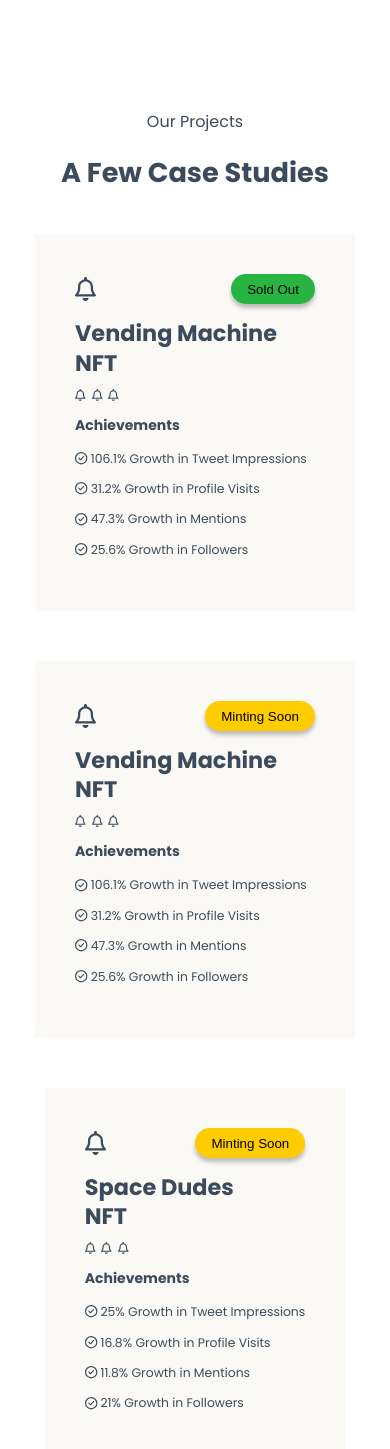
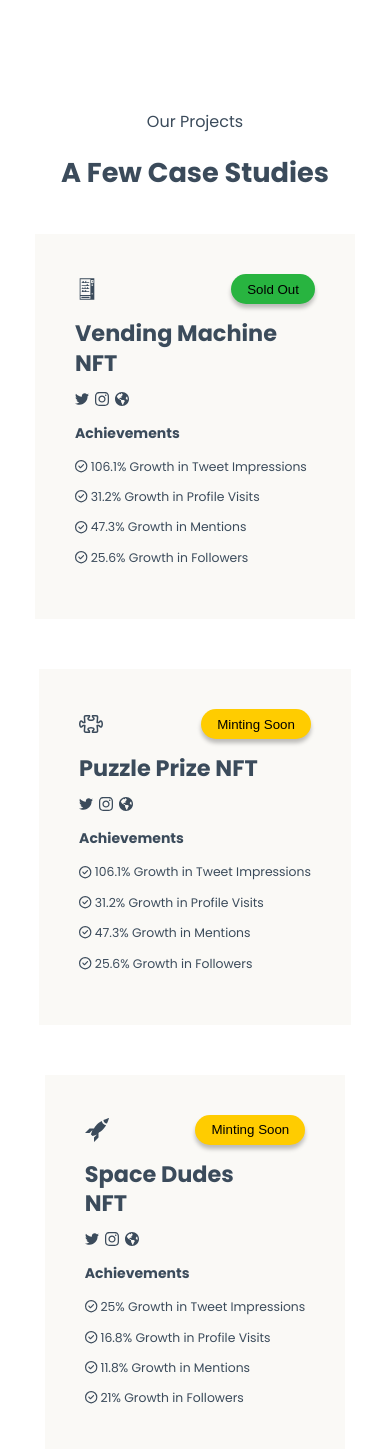
Before and after one commit to chrisokwakol/mintyy, a Next.js app: page /casestudies in a window 390 px wide. Shown: the part 2059-3508 px from the top of the page. Built offline with nearby package versions, Linux system fonts and the light colour scheme.

Commit message:
added icons to case studies

```diff
--- a/pages/casestudies.js
+++ b/pages/casestudies.js
@@ -11,6 +11,12 @@ import {
 	faRectangleXmark,
 	faCalendarXmark,
 } from "@fortawesome/free-regular-svg-icons";
+import { GiVendingMachine } from 'react-icons/gi';
+import { FaInstagram } from 'react-icons/fa';
+import { FaTwitter } from 'react-icons/fa';
+import { FaGlobeAmericas } from 'react-icons/fa';
+import { BsPuzzle } from 'react-icons/bs';
+import { GoRocket } from 'react-icons/go';
 import Header from "../components/Header";
 import PreFooter from "../components/PreFooter";
 import Footer from "../components/Footer";
@@ -394,14 +400,14 @@ function CaseStudies() {
 				<div className={styles.caseStudiesCards}>
 					<div className={styles.caseStudiesCardItem}>
 						<div className={styles.caseStudiesCardItemOneTop}>
-							<FontAwesomeIcon icon={faBell} />
+							<GiVendingMachine />
 							<button>Sold Out</button>
 						</div>
 						<h4>Vending Machine NFT</h4>
 						<div className={styles.socialIcons}>
-							<FontAwesomeIcon className={styles.socialIcon} icon={faBell} />{" "}
-							<FontAwesomeIcon className={styles.socialIcon} icon={faBell} />{" "}
-							<FontAwesomeIcon className={styles.socialIcon} icon={faBell} />{" "}
+							<FaTwitter className={styles.socialIcon} />{" "}
+							<FaInstagram className={styles.socialIcon} />{" "}
+							<FaGlobeAmericas className={styles.socialIcon} />{" "}
 						</div>
 						<p className={styles.achievements}>Achievements</p>
 						<div>
@@ -426,14 +432,14 @@ function CaseStudies() {
 
 					<div className={styles.caseStudiesCardItem}>
 						<div className={styles.caseStudiesCardItemTwoTop}>
-							<FontAwesomeIcon icon={faBell} />
+							<BsPuzzle />
 							<button>Minting Soon</button>
 						</div>
-						<h4>Vending Machine NFT</h4>
+						<h4>Puzzle Prize NFT</h4>
 						<div className={styles.socialIcons}>
-							<FontAwesomeIcon className={styles.socialIcon} icon={faBell} />{" "}
-							<FontAwesomeIcon className={styles.socialIcon} icon={faBell} />{" "}
-							<FontAwesomeIcon className={styles.socialIcon} icon={faBell} />{" "}
+							<FaTwitter className={styles.socialIcon} />{" "}
+							<FaInstagram className={styles.socialIcon} />{" "}
+							<FaGlobeAmericas className={styles.socialIcon} />{" "}
 						</div>
 						<p className={styles.achievements}>Achievements</p>
 						<div>
@@ -458,7 +464,7 @@ function CaseStudies() {
 
 					<div className={styles.caseStudiesCardItem}>
 						<div className={styles.caseStudiesCardItemThreeTop}>
-							<FontAwesomeIcon icon={faBell} />
+							<GoRocket />
 							<button>Minting Soon</button>
 						</div>
 						<h4>
@@ -466,9 +472,9 @@ function CaseStudies() {
 							NFT
 						</h4>
 						<div className={styles.socialIcons}>
-							<FontAwesomeIcon className={styles.socialIcon} icon={faBell} />{" "}
-							<FontAwesomeIcon className={styles.socialIcon} icon={faBell} />{" "}
-							<FontAwesomeIcon className={styles.socialIcon} icon={faBell} />{" "}
+							<FaTwitter className={styles.socialIcon} />{" "}
+							<FaInstagram className={styles.socialIcon} />{" "}
+							<FaGlobeAmericas className={styles.socialIcon} />{" "}
 						</div>
 						<p className={styles.achievements}>Achievements</p>
 						<div>
--- a/styles/CaseStudies.module.css
+++ b/styles/CaseStudies.module.css
@@ -220,7 +220,7 @@
 	}
 
     .caseStudiesCardItem .socialIcons {
-        font-size: 12px;
+        font-size: 20px;
     }
 
     .caseStudiesCards {
--- a/styles/Home.module.css
+++ b/styles/Home.module.css
@@ -629,6 +629,7 @@
 	.content p {
 		text-align: center;
 		font-size: 0.875rem;
+		padding: 0 40px;
 	}
 
 	.content :nth-child(4) {
```
Also changed, not shown: styles/Services.module.css (+15 -4 lines).
